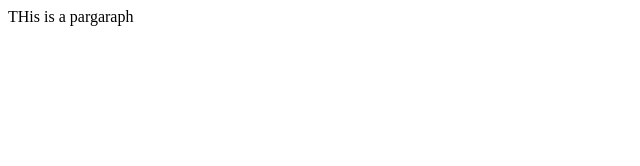
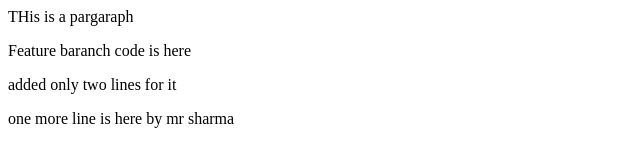
Before and after one commit to kuljinder4880/localrepo, a plain HTML site: page index.html in a window 1280 px wide. Shown: the whole page, without its empty margins (0-640 px from the left). Drawn offline with Linux system fonts and the light colour scheme.

Commit message:
new fearur added

```diff
--- a/index.html
+++ b/index.html
@@ -1 +1,4 @@
 <p> THis is a pargaraph </p>
+<p> Feature baranch code is here</p>
+<p> added only two lines for it </p>
+<p> one more line is here by mr sharma</p>
```
